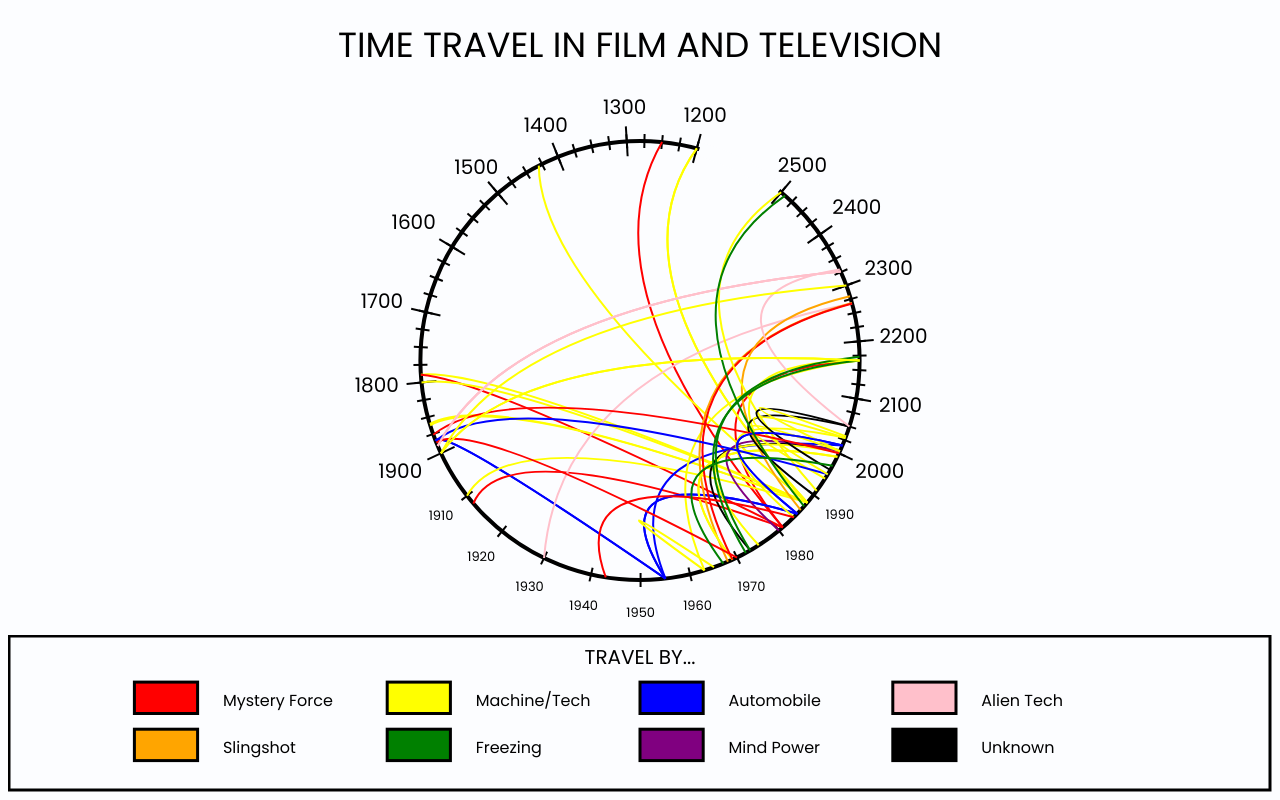
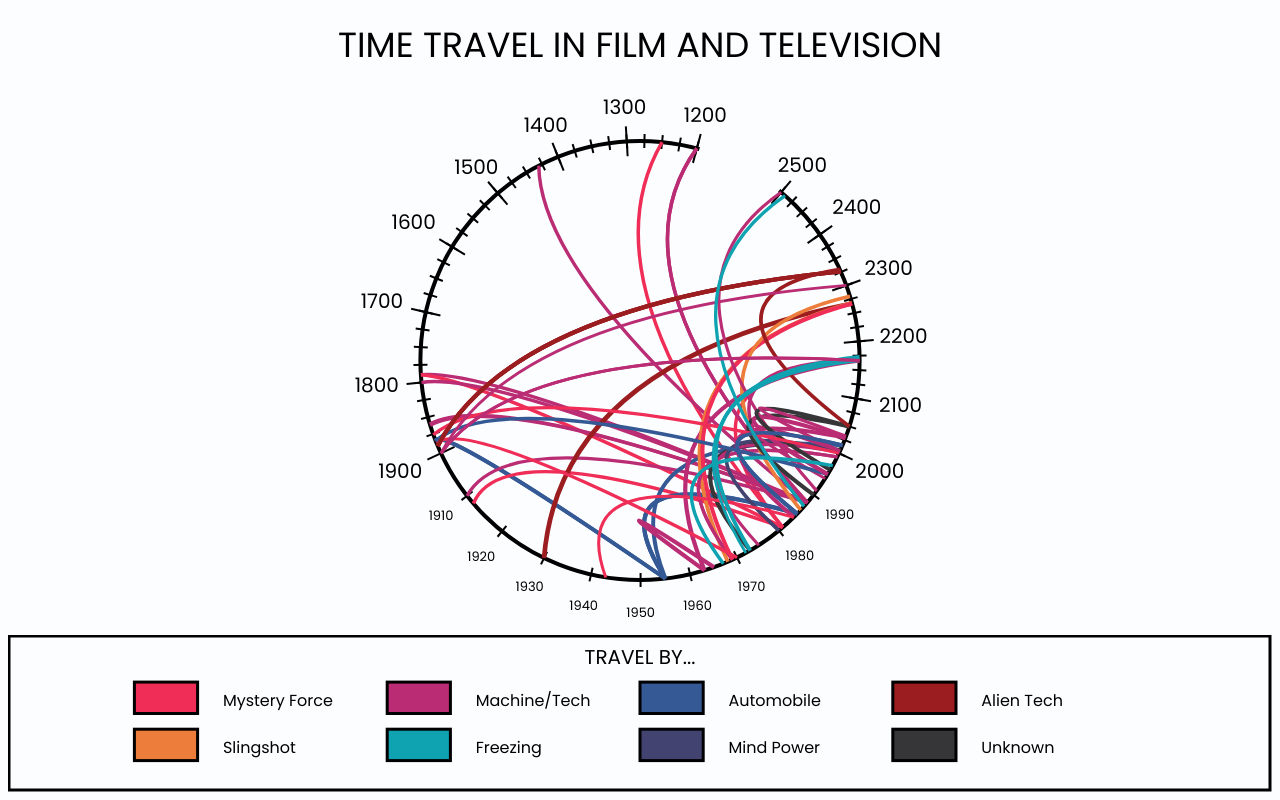
Before and after one commit to lverdi/cs3300-p1, a plain HTML site: page index.html in a window 1280 px wide. Drawn offline with nearby package versions, Linux system fonts and the light colour scheme.

Commit message:
Change colors and vary thickness by rating

```diff
--- a/index.html
+++ b/index.html
@@ -22,7 +22,7 @@ body { font-family: 'Poppins'; background-color: #fcfdff;}
 		var centerY = height / 2;
 		var graphRadius = height * 0.4;
 
-		var colors = ["red", "yellow", "blue", "pink", "black", "purple", "green", "orange"];
+		var colors = ["#EF2D56", "#BA2C73", "#345995", "#9B1D20", "#363537", "#434371", "#0FA3B1", "#ED7D3A"];
 		var methodsOfTravel = ["Mystery Force", "Machine/Tech", "Automobile", "Alien Tech", "Unknown", "Mind Power", "Freezing", "Slingshot"];
 
 		var svg = d3.selectAll("#content").append("svg")
@@ -271,7 +271,7 @@ body { font-family: 'Poppins'; background-color: #fcfdff;}
 						.attr("d", path.toString())
 						.style("stroke", colors[y.Color])
 						.style("fill", "none")
-						.attr("stroke-width", 2);
+						.attr("stroke-width", y.Rating/2);
 				}
 			})
 		}
```
